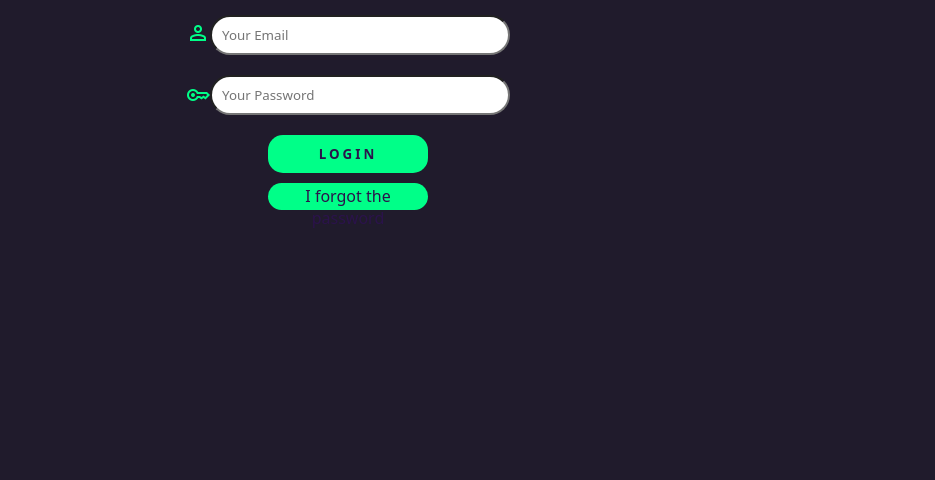
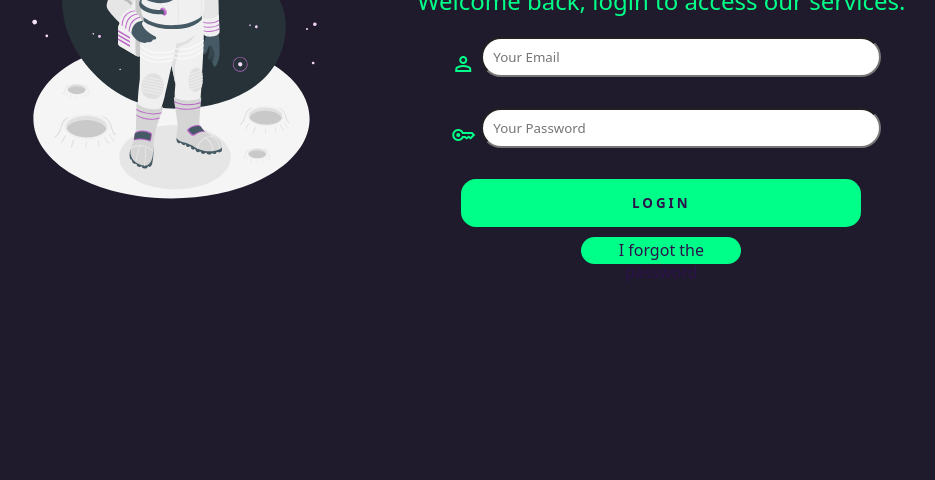
Before and after one commit to felipemelozx/project-login, a plain HTML site: page index.html in a window 1280 px wide. Shown: the part 320-800 px from the top of the page, without its empty margins (292-1227 px from the left). Drawn offline with nearby package versions, Linux system fonts and the light colour scheme.

Commit message:
parte do pc terminada

```diff
--- a/index.html
+++ b/index.html
@@ -12,36 +12,37 @@
 </head>
 
 <body>
-    <main>
-        <section id="tela">
+    <main id="tela">
+
         <div id="image">
-
         </div>
         <div id="login">
             <h1>Login</h1>
             <p>Welcome back, login to access our services.</p>
             <form action="login.php" method="post">
-                    <div >
-                        <label for="email">
-                            <i class="material-symbols-outlined">
+                <div>
+                    <label for="iemail">
+                        <span  class="material-symbols-outlined">
                             person
-                            </i>
+                        </span>
                     </label>
-                        <input type="email" name="email" id="imail" autocomplete="email" placeholder="Your Email" maxlength="25">
-                        <label for="password">
+                    <input type="email" name="email" id="iemail" autocomplete="email" placeholder="Your Email"
+                        maxlength="25">
+
                 </div>
-                    <div >
-                        <i class="material-symbols-outlined">key</i>
+                <div>
+                    <label for="ipassword"> <i class="material-symbols-outlined">key</i></label>
+
                     </label>
                     <input type="password" name="password" id="ipassword" autocomplete="ipassword"
                         placeholder="Your Password" minlength="8" maxlength="16">
                 </div>
-                    <input id="buton"type="submit" value="LOGIN">
+                <input id="buton" type="submit" value="LOGIN">
                 <a id="forgot" href="#">I forgot the password</a>
             </form>
 
         </div>
-        </section>
+
     </main>
 </body>
 
--- a/styles/style.css
+++ b/styles/style.css
@@ -1,4 +1,11 @@
 @charset "utf-8";
+
+:root {
+    --cor-primaria: #201b2c;
+    --cor-secundaria: #00ff88;
+    --text-color-1: #2b134b;
+    --text-color-2: #00ff88;
+}
 
 * {
     margin: 0px;
@@ -7,31 +14,36 @@
     box-sizing: border-box;
 }
 
-:root {
-    --cor-primaria: #201b2c;
-    --cor-secundaria: #00ff88;
-    --text-color-1: #2b134b;
-    --text-color-2: #00ff88;
-}
 
 html, body {
     background-color: var(--cor-primaria);
-    color:var(--cor-secundaria);
+    color: var(--cor-secundaria);
     width: 100vw;
     height: 100vh;
     box-sizing: border-box;
 }
-main #tela{
-    max-width: 500px;
-    height:100vh;
+
+#tela {
+    width: 100%;
+    height: 100vh;
     display: flex;
-    flex-direction: column;
+    flex-direction: row;
     justify-content: center;
-    margin: auto;
+    align-items: center;
     box-sizing: border-box;
+
 }
 
-#login{
+#image {
+    background: url(../image/astronauta.svg) no-repeat;
+    width: 50vw;
+    height: 50vh;
+    display: flex;
+    margin-left: 18.75rem;
+
+}
+
+#login {
     display: flex;
     flex-direction: column;
     align-items: center;
@@ -39,26 +51,43 @@ main #tela{
     text-align: center;
     width: 100%;
 }
-#login form div{
+
+#login h1 {
+    font-size: 4.5rem;
+}
+
+#login p {
+    font-size: 1.5rem;
+}
+
+#login form div {
     display: flex;
     flex-direction: row;
     justify-content: center;
-    align-items: center;
     margin: 20px;
 
 }
-#login  form div input {
+
+#login form div input {
     padding: 10px;
-    width: 300px;
-    height: 40px;
-    border-radius: 24px ;
+    min-width: 25rem;
+    width: 23vw;
+    height: 5vh;
+    border-radius: 24px;
+}
 
+.material-symbols-outlined {
+    width: 20px;
+    height: 21px;
+    margin: 15px 10px;
 }
-#buton{
+
+#buton {
     display: block;
     margin: auto;
-    width: 160px;
-    height: 38px;
+    width: 23rem;
+    min-width: 25rem;
+    height: 3rem;
     font-weight: 800;
     outline: none;
     border-radius: 15px;
@@ -69,11 +98,13 @@ main #tela{
     letter-spacing: 3px;
     cursor: pointer;
 }
-#buton:hover{
+
+#buton:hover {
     transform: translate(-1px, -1px);
     transition: 0.8s;
 }
-a{
+
+a {
     display: flex;
     text-align: center;
     padding: 2px;
@@ -87,7 +118,8 @@ a{
     border-radius: 15px;
     text-align: center;
 }
-a:hover{
+
+a:hover {
     transform: translate(-1px, -1px);
     transition: 0.8s;
 }
```
Lines whose indentation alone changed are shown as unchanged.
